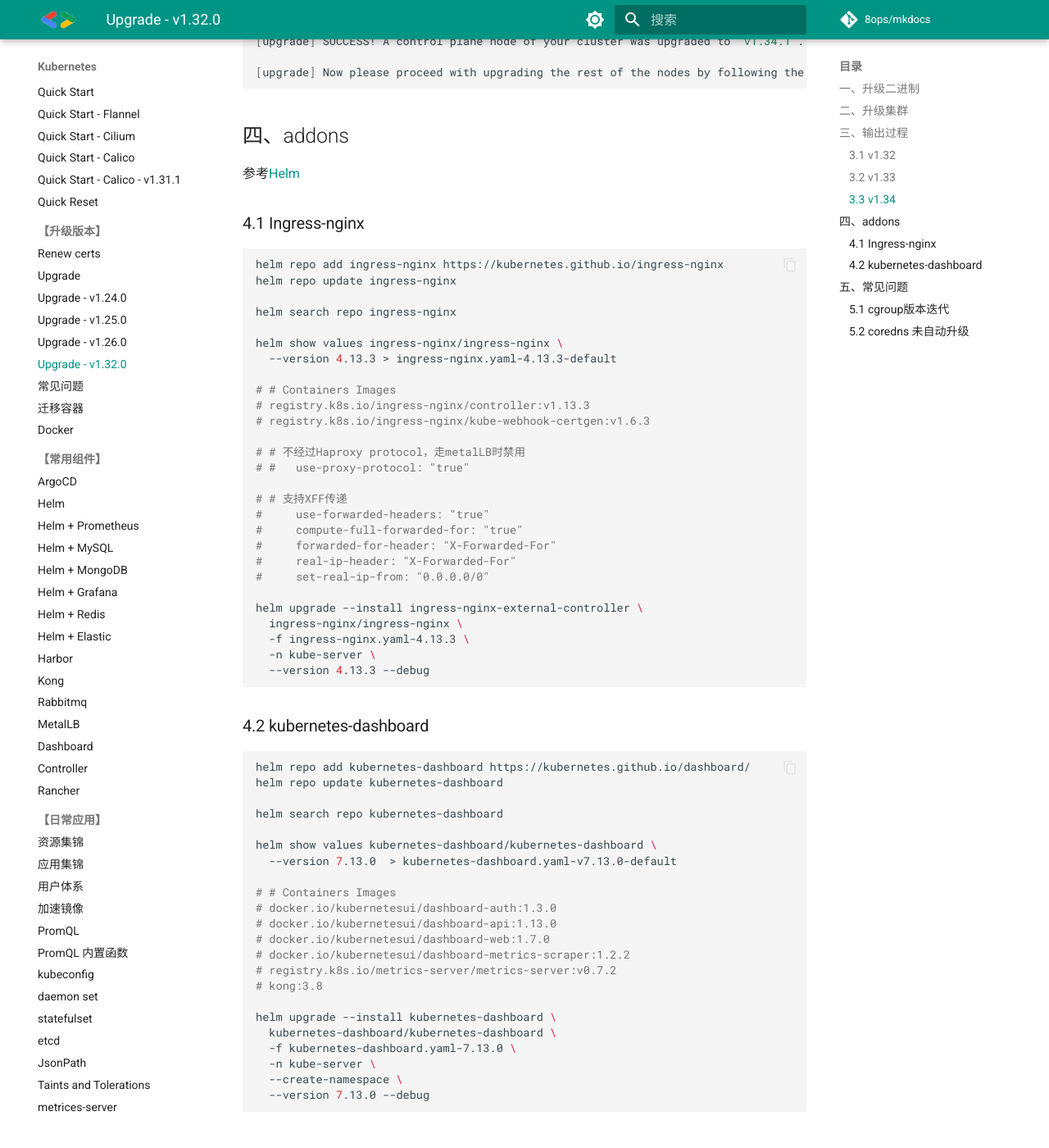
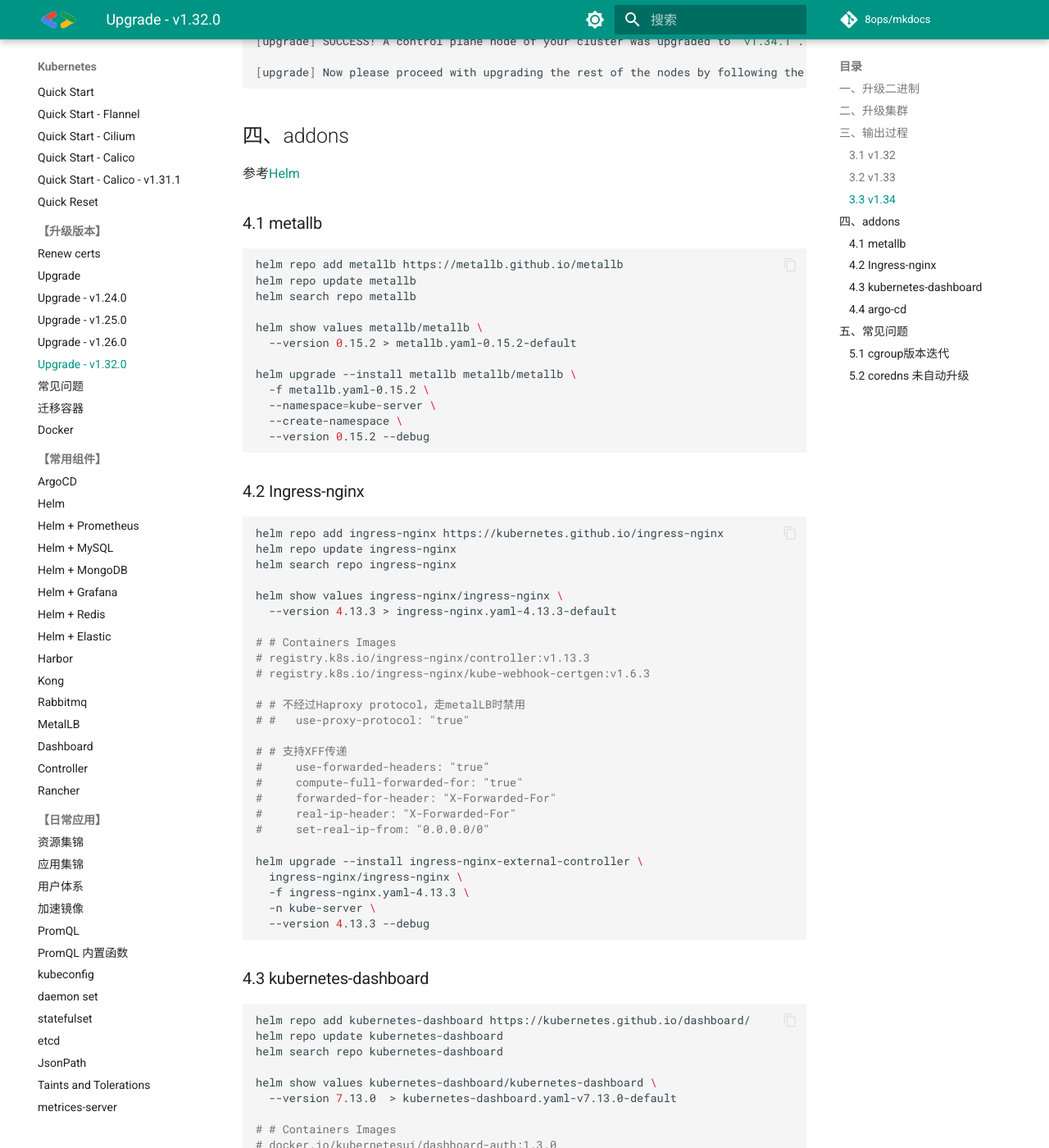
Before and after one commit to 8ops/mkdocs, an MkDocs documentation site: the page built from docs/kubernetes/06-cluster-upgrade-1.32.md, in a window 1280 px wide and 1400 px high, scrolled down 14558 px. Shown: the whole window at 82% size. Built offline with MkDocs 1.6.1 and Material for MkDocs 9.7.7, drawn with Linux system fonts in a browser that asks for light colours; comment, search, counter and statistics services are not loaded.

Commit message:
build addons metallb

````diff
--- a/docs/kubernetes/06-cluster-upgrade-1.32.md
+++ b/docs/kubernetes/06-cluster-upgrade-1.32.md
@@ -780,12 +780,35 @@ W1021 17:12:34.221411 1036588 postupgrade.go:116] Using temporary directory /etc
 
 参考[Helm](05-helm.md)
 
-### 4.1 Ingress-nginx
+
+
+### 4.1 metallb
+
+```bash
+helm repo add metallb https://metallb.github.io/metallb
+helm repo update metallb
+helm search repo metallb
+
+helm show values metallb/metallb \
+  --version 0.15.2 > metallb.yaml-0.15.2-default
+
+helm upgrade --install metallb metallb/metallb \
+  -f metallb.yaml-0.15.2 \
+  --namespace=kube-server \
+  --create-namespace \
+  --version 0.15.2 --debug
+
+```
+
+
+
+
+
+### 4.2 Ingress-nginx
 
 ```bash
 helm repo add ingress-nginx https://kubernetes.github.io/ingress-nginx
 helm repo update ingress-nginx
-
 helm search repo ingress-nginx
 
 helm show values ingress-nginx/ingress-nginx \
@@ -811,18 +834,15 @@ helm upgrade --install ingress-nginx-external-controller \
   -n kube-server \
   --version 4.13.3 --debug
 
-
-
 ```
 
 
 
-### 4.2 kubernetes-dashboard
+### 4.3 kubernetes-dashboard
 
 ```bash
 helm repo add kubernetes-dashboard https://kubernetes.github.io/dashboard/
 helm repo update kubernetes-dashboard
-
 helm search repo kubernetes-dashboard
 
 helm show values kubernetes-dashboard/kubernetes-dashboard \
@@ -844,6 +864,15 @@ helm upgrade --install kubernetes-dashboard \
   --version 7.13.0 --debug
 
 ```
+
+
+
+### 4.4 argo-cd
+
+```bash
+```
+
+
 
 
 
````
Also changed, not shown: docs/kubernetes/42-metallb.md (+1 -0 lines).
